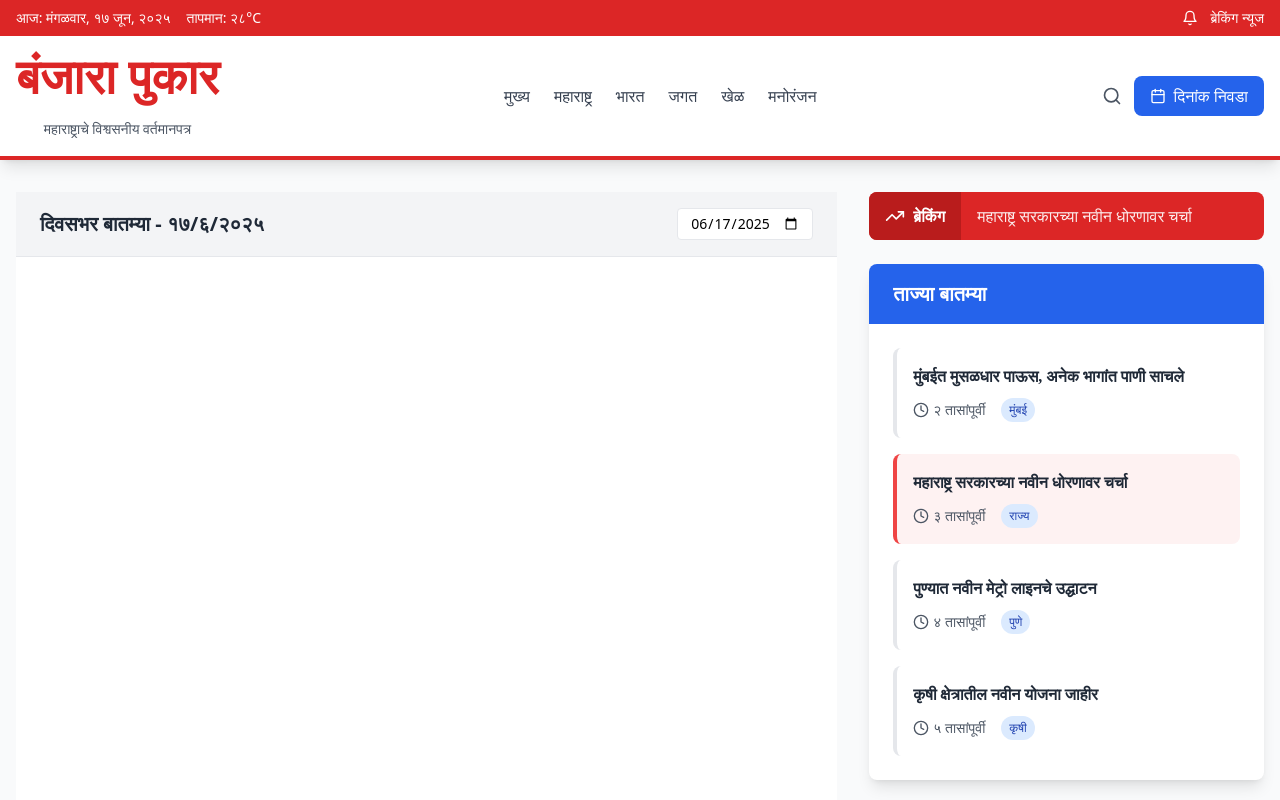
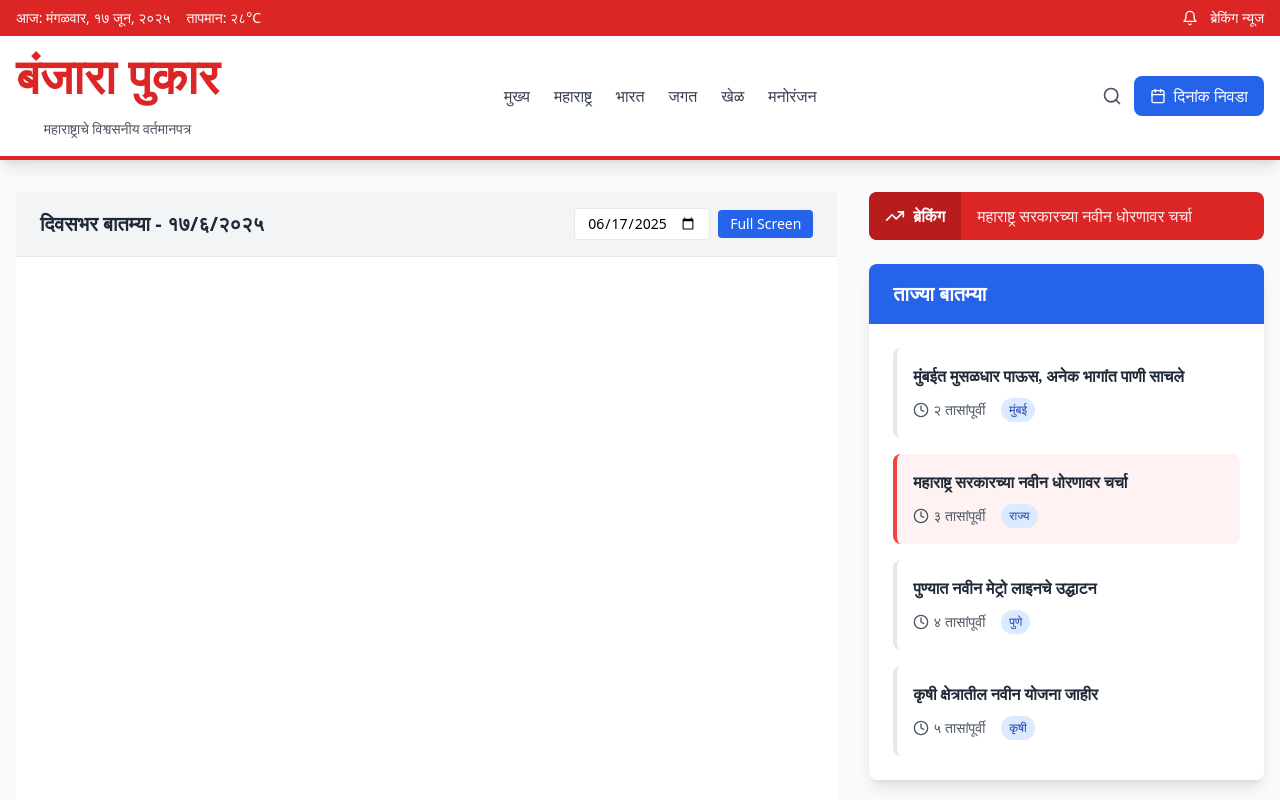
Before and after one commit to Krishnapc04/Banjara-Pukar, a React (Vite) app: page / in a window 1280 px wide. Shown: the top 800 px of the page. Built offline with nearby package versions, Linux system fonts and the light colour scheme; a web font is replaced by a local one.

Commit message:
full screen added

```diff
--- a/src/components/NewspaperViewer.tsx
+++ b/src/components/NewspaperViewer.tsx
@@ -1,7 +1,9 @@
-import React, { useState } from 'react';
+import React, { useRef, useState } from 'react';
 
 const NewspaperViewer: React.FC = () => {
   const [selectedDate, setSelectedDate] = useState(new Date());
+  const iframeRef = useRef<HTMLIFrameElement>(null);
+  const containerRef = useRef<HTMLDivElement>(null);
 
   const dateStr = selectedDate.toISOString().split('T')[0];
   const pdfUrl = `/papers/${dateStr}.pdf`; // Your PDF should be in public/papers/ folder
@@ -12,14 +14,24 @@ const NewspaperViewer: React.FC = () => {
     setSelectedDate(newDate);
   };
 
+  const handleFullScreen = () => {
+    if (containerRef.current) {
+      if (document.fullscreenElement) {
+        document.exitFullscreen();
+      } else {
+        containerRef.current.requestFullscreen();
+      }
+    }
+  };
+
   return (
-    <div className="w-full h-screen flex flex-col bg-white">
+    <div ref={containerRef} className="w-full h-screen flex flex-col bg-white">
       {/* Header */}
       <div className="bg-gray-100 px-6 py-4 border-b flex flex-col sm:flex-row sm:items-center sm:justify-between">
         <div>
           <h2 className="text-xl font-bold font-baloo text-gray-800">{title}</h2>
         </div>
-        <div className="mt-2 sm:mt-0">
+        <div className="flex items-center gap-2 mt-2 sm:mt-0">
           <input
             type="date"
             value={dateStr}
@@ -27,12 +39,19 @@ const NewspaperViewer: React.FC = () => {
             className="border rounded px-3 py-1 text-sm"
             max={new Date().toISOString().split('T')[0]}
           />
+          <button
+            onClick={handleFullScreen}
+            className="px-3 py-1 text-sm bg-blue-600 text-white rounded hover:bg-blue-700"
+          >
+            Full Screen
+          </button>
         </div>
       </div>
 
       {/* PDF Viewer */}
       <div className="flex-grow">
         <iframe
+          ref={iframeRef}
           src={pdfUrl}
           title="Newspaper PDF"
           className="w-full h-full"
```
